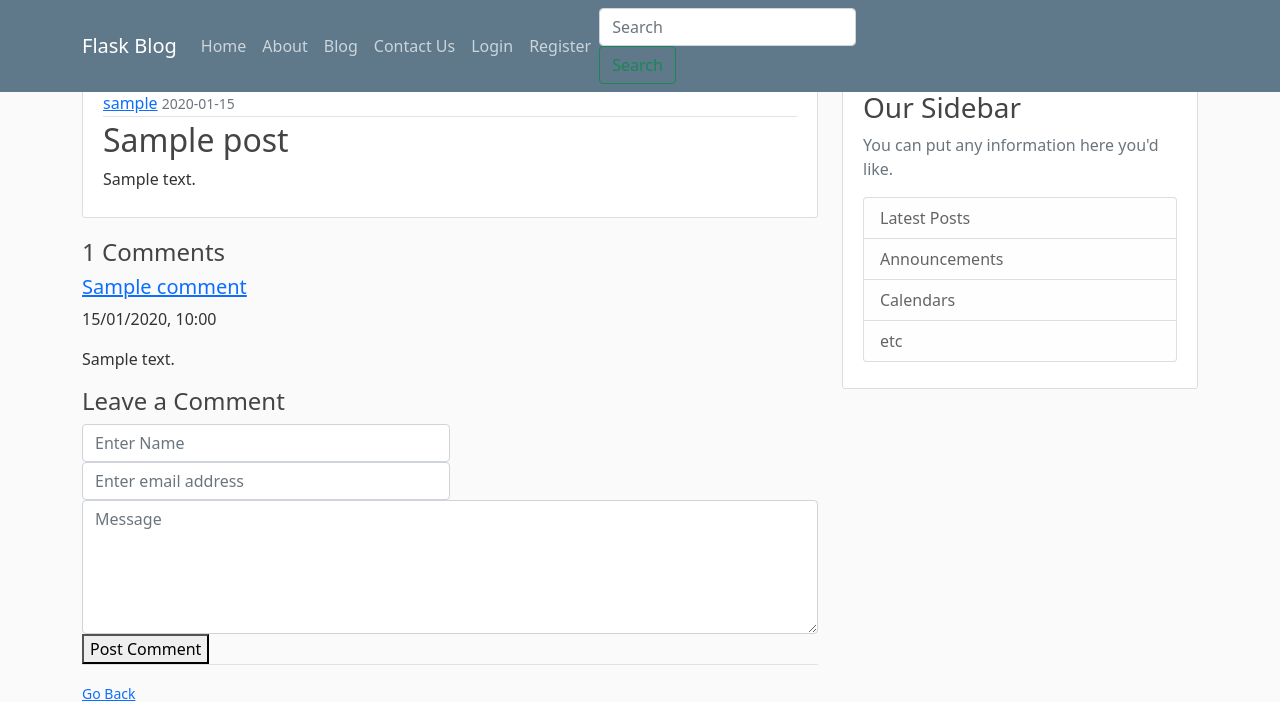
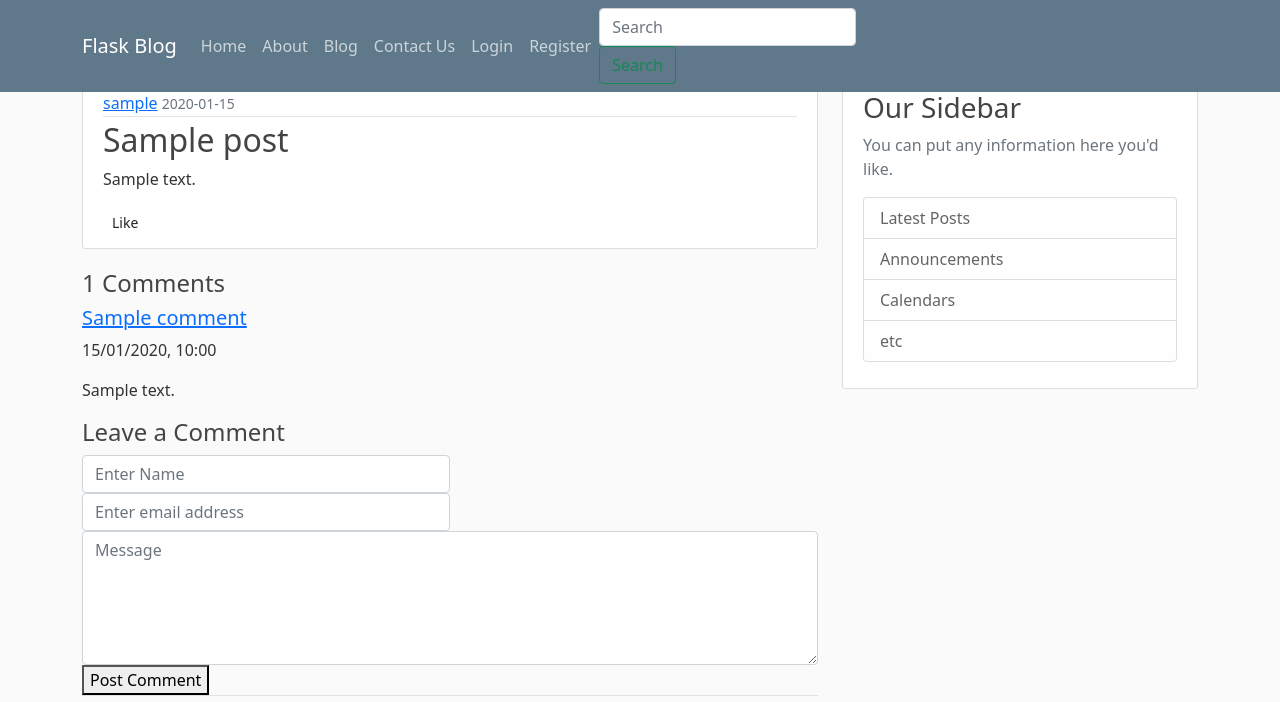
Before and after one commit to MissGrace-93/Sky_GiT_Final_Project, a Flask app: page /post/1 in a window 1280 px wide. Shown: the top 702 px of the page. Run offline with Flask 2, Linux system fonts and the light colour scheme; tables that the repository leaves empty hold one stand-in row (values such as "Sample post").

Commit message:
like btn added to posts, js static file, onclick change colour

```diff
--- /dev/null
+++ b/flaskblog/static/hello.js
@@ -0,0 +1,4 @@
+//Like button function, changes color when clicked
+function likePost() {
+document.getElementById("like").style.background = "blue";
+}
--- a/flaskblog/templates/layout.html
+++ b/flaskblog/templates/layout.html
@@ -83,6 +83,7 @@
     <!-- Option 2: Separate Popper and Bootstrap JS -->
     <script src="https://cdn.jsdelivr.net/npm/@popperjs/core@2.9.1/dist/umd/popper.min.js" integrity="sha384-SR1sx49pcuLnqZUnnPwx6FCym0wLsk5JZuNx2bPPENzswTNFaQU1RDvt3wT4gWFG" crossorigin="anonymous"></script>
     <script src="https://cdn.jsdelivr.net/npm/bootstrap@5.0.0-beta3/dist/js/bootstrap.min.js" integrity="sha384-j0CNLUeiqtyaRmlzUHCPZ+Gy5fQu0dQ6eZ/xAww941Ai1SxSY+0EQqNXNE6DZiVc" crossorigin="anonymous"></script>
+    <script type="text/javascript" src="{{url_for('static', filename='hello.js') }}"> </script>
 
 </body>
 </html>
--- a/flaskblog/templates/post.html
+++ b/flaskblog/templates/post.html
@@ -15,6 +15,15 @@
       <h2 class="article-title">{{ post.title }}</h2>
       <p class="article-content">{{ post.content }}</p>
     </div>
+
+
+<!--like Button      -->
+      <div>
+        <button id="like"  type="button" class="btn btn-default btn-sm" onclick="likePost()" >
+<!--          <span class="glyphicon glyphicon-thumbs-up"></span> -->
+            Like
+        </button>
+      </div>
 
   </article>
 <!-- Comments section underneath each article-->
```
Also changed, not shown: flaskblog/models.py (line endings or trailing spaces).
